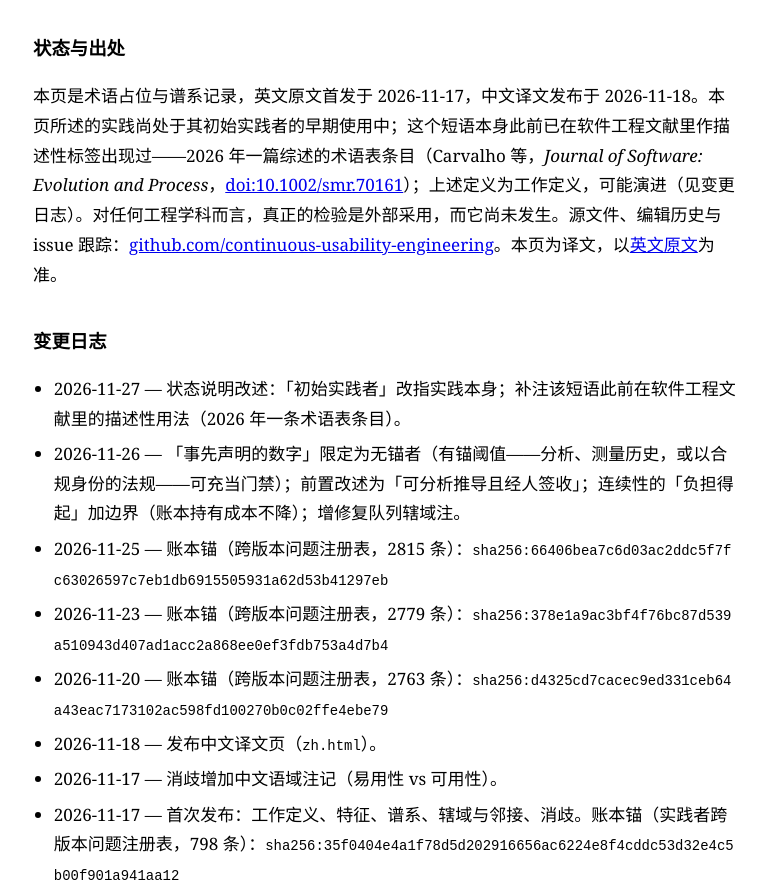
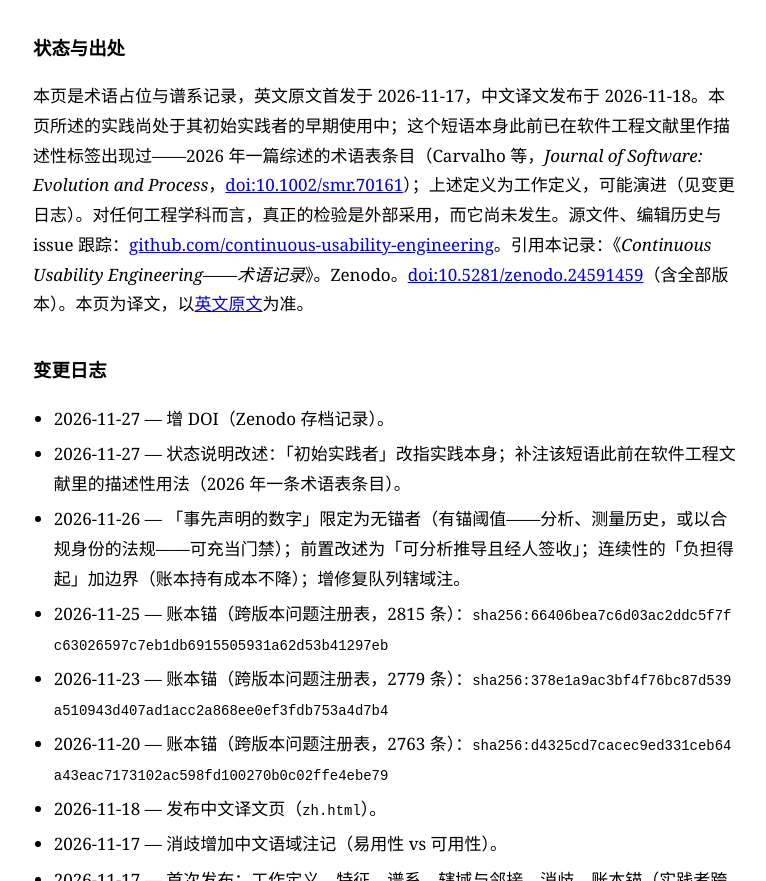
Before and after one commit to continuous-usability-engineering/continuous-usability-engineering, a plain HTML site: page zh.html in a window 1280 px wide. Shown: the part 1791-2672 px from the top of the page, without its empty margins (255-1021 px from the left). Drawn offline with Linux system fonts and the light colour scheme.

Commit message:
Cite the Zenodo archival record (concept DOI, all versions) on both pages; changelog entry added (EN + ZH)

```diff
--- a/zh.html
+++ b/zh.html
@@ -59,10 +59,11 @@
 </ul>
 
 <h2>状态与出处</h2>
-<p>本页是术语占位与谱系记录，英文原文首发于 <time datetime="2026-11-17">2026-11-17</time>，中文译文发布于 <time datetime="2026-11-18">2026-11-18</time>。本页所述的实践尚处于其初始实践者的早期使用中；这个短语本身此前已在软件工程文献里作描述性标签出现过——2026 年一篇综述的术语表条目（Carvalho 等，<em>Journal of Software: Evolution and Process</em>，<a href="https://doi.org/10.1002/smr.70161">doi:10.1002/smr.70161</a>）；上述定义为工作定义，可能演进（见变更日志）。对任何工程学科而言，真正的检验是外部采用，而它尚未发生。源文件、编辑历史与 issue 跟踪：<a href="https://github.com/continuous-usability-engineering/continuous-usability-engineering">github.com/continuous-usability-engineering</a>。本页为译文，以<a href="/">英文原文</a>为准。</p>
+<p>本页是术语占位与谱系记录，英文原文首发于 <time datetime="2026-11-17">2026-11-17</time>，中文译文发布于 <time datetime="2026-11-18">2026-11-18</time>。本页所述的实践尚处于其初始实践者的早期使用中；这个短语本身此前已在软件工程文献里作描述性标签出现过——2026 年一篇综述的术语表条目（Carvalho 等，<em>Journal of Software: Evolution and Process</em>，<a href="https://doi.org/10.1002/smr.70161">doi:10.1002/smr.70161</a>）；上述定义为工作定义，可能演进（见变更日志）。对任何工程学科而言，真正的检验是外部采用，而它尚未发生。源文件、编辑历史与 issue 跟踪：<a href="https://github.com/continuous-usability-engineering/continuous-usability-engineering">github.com/continuous-usability-engineering</a>。引用本记录：《<em>Continuous Usability Engineering——术语记录</em>》。Zenodo。<a href="https://doi.org/10.5281/zenodo.24591459">doi:10.5281/zenodo.24591459</a>（含全部版本）。本页为译文，以<a href="/">英文原文</a>为准。</p>
 
 <h2>变更日志</h2>
 <ul>
+  <li><time datetime="2026-11-27">2026-11-27</time> — 增 DOI（Zenodo 存档记录）。</li>
   <li><time datetime="2026-11-27">2026-11-27</time> — 状态说明改述：「初始实践者」改指实践本身；补注该短语此前在软件工程文献里的描述性用法（2026 年一条术语表条目）。</li>
   <li><time datetime="2026-11-26">2026-11-26</time> — 「事先声明的数字」限定为无锚者（有锚阈值——分析、测量历史，或以合规身份的法规——可充当门禁）；前置改述为「可分析推导且经人签收」；连续性的「负担得起」加边界（账本持有成本不降）；增修复队列辖域注。</li>
   <li><time datetime="2026-11-25">2026-11-25</time> — 账本锚（跨版本问题注册表，2815 条）：<code>sha256:66406bea7c6d03ac2ddc5f7fc63026597c7eb1db6915505931a62d53b41297eb</code></li>
```
Also changed, not shown: index.html (+2 -1 lines).
